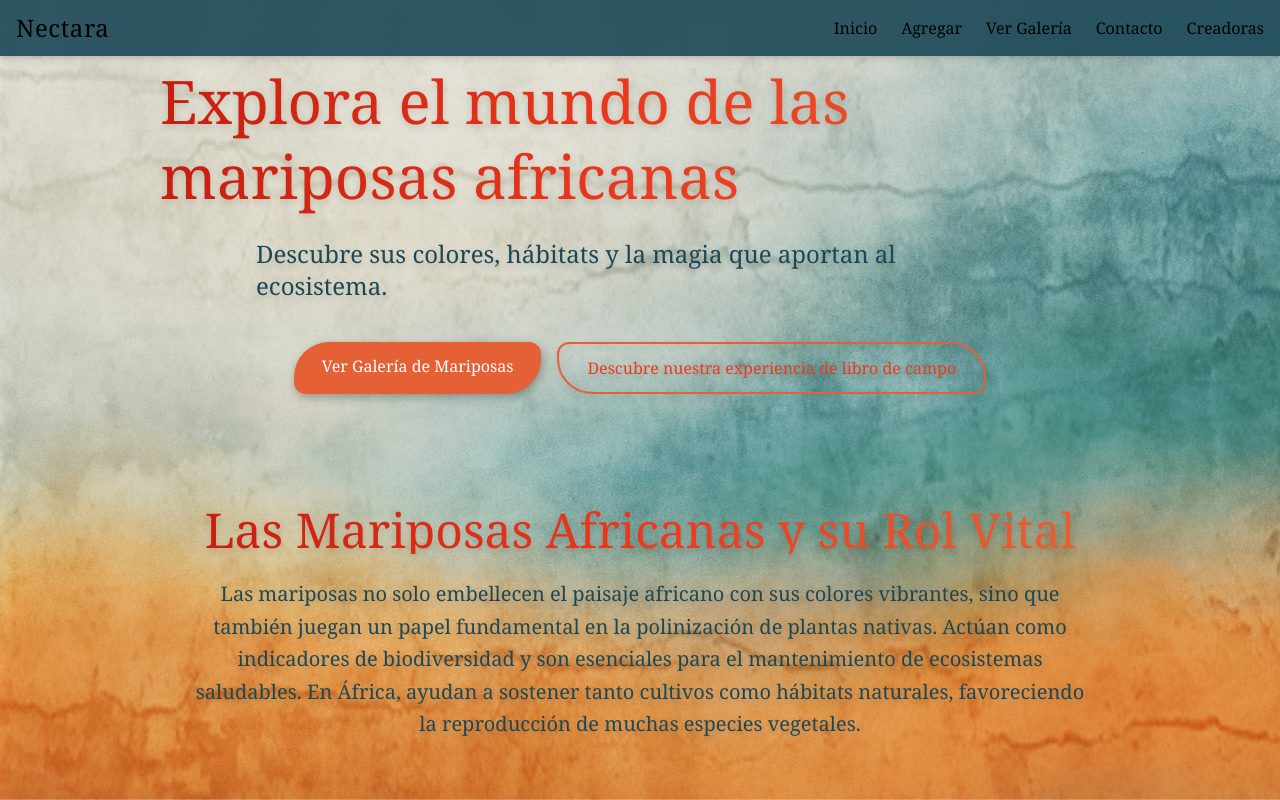
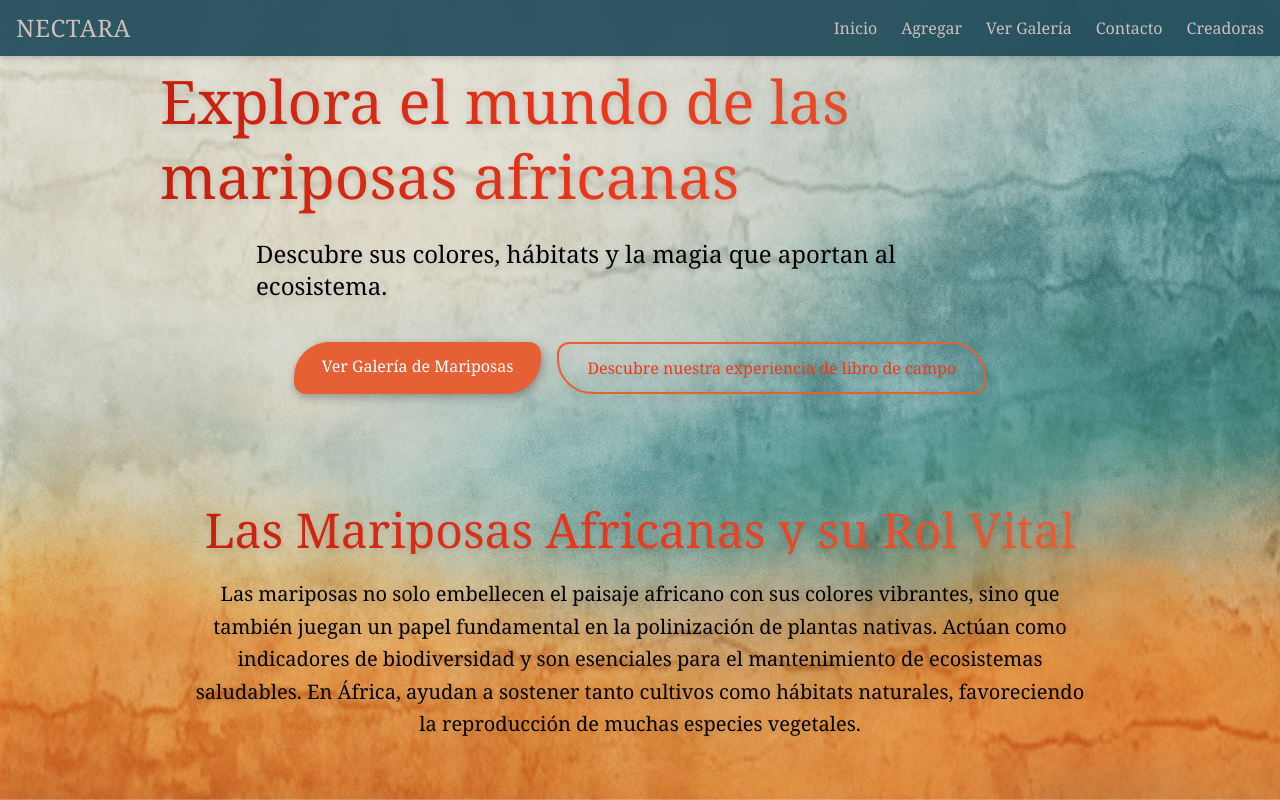
Before and after one commit to API-Nectara/front-nectara, a React (Vite) app: page /init in a window 1280 px wide. Built offline with nearby package versions, Linux system fonts and the light colour scheme; no server answers.

Commit message:
text color black

```diff
--- a/src/components/Hero.jsx
+++ b/src/components/Hero.jsx
@@ -19,7 +19,7 @@ export default function Hero() {
         </h2>
 
         <p
-          className="text-xl md:text-2xl mb-10 max-w-3xl mx-auto font-georgia text-[#1b4857]"
+          className="text-xl md:text-2xl mb-10 max-w-3xl mx-auto font-georgia text-black"
         >
           Descubre sus colores, hábitats y la magia que aportan al ecosistema.
         </p>
--- a/src/components/Intro.jsx
+++ b/src/components/Intro.jsx
@@ -16,7 +16,7 @@ const Intro = () => {
           Las Mariposas Africanas y su Rol Vital
         </h2>
 
-        <p className="text-lg md:text-xl leading-relaxed font-georgia text-[#1b4857]">
+        <p className="text-lg md:text-xl leading-relaxed font-georgia text-black">
           Las mariposas no solo embellecen el paisaje africano con sus colores vibrantes, sino que también juegan un papel fundamental en la polinización de plantas nativas.
           Actúan como indicadores de biodiversidad y son esenciales para el mantenimiento de ecosistemas saludables.
           En África, ayudan a sostener tanto cultivos como hábitats naturales, favoreciendo la reproducción de muchas especies vegetales.
--- a/src/components/Navbar.jsx
+++ b/src/components/Navbar.jsx
@@ -20,13 +20,13 @@ const Navbar = () => {
           {/* Logo */}
           <Link
             to="/"
-            className="text-2xl tracking-wide hover:text-[#eb391d] transition text-black"
+            className="text-2xl tracking-wide hover:text-[#eb391d] transition"
             style={{
               fontFamily: "Georgia, serif",
               fontWeight: "normal",
             }}
           >
-            Nectara
+            NECTARA
           </Link>
 
           {/* Hamburguesa */}
@@ -54,7 +54,7 @@ const Navbar = () => {
                   <Link
                     key={label}
                     to={paths[index]}
-                    className="text-black hover:text-[#e66035] transition"
+                    className="hover:text-[#e66035] transition"
                     style={{
                       fontFamily: "Georgia, serif",
                       fontWeight: "normal",
@@ -85,7 +85,7 @@ const Navbar = () => {
                     key={label}
                     to={paths[index]}
                     onClick={() => setMenuOpen(false)}
-                    className="text-black hover:text-[#e66035] transition"
+                    className="hover:text-[#e66035] transition"
                     style={{
                       fontFamily: "Georgia, serif",
                       fontWeight: "normal",
--- a/src/pages/ButterflyGalery.jsx
+++ b/src/pages/ButterflyGalery.jsx
@@ -55,7 +55,7 @@ const ButterflyGalery = () => {
           <p
             className="text-lg max-w-2xl mx-auto"
             style={{
-              color: "#1b4857",
+              color: "#010608ff",
               fontFamily: "Georgia, serif",
               fontWeight: "normal",
             }}
```
